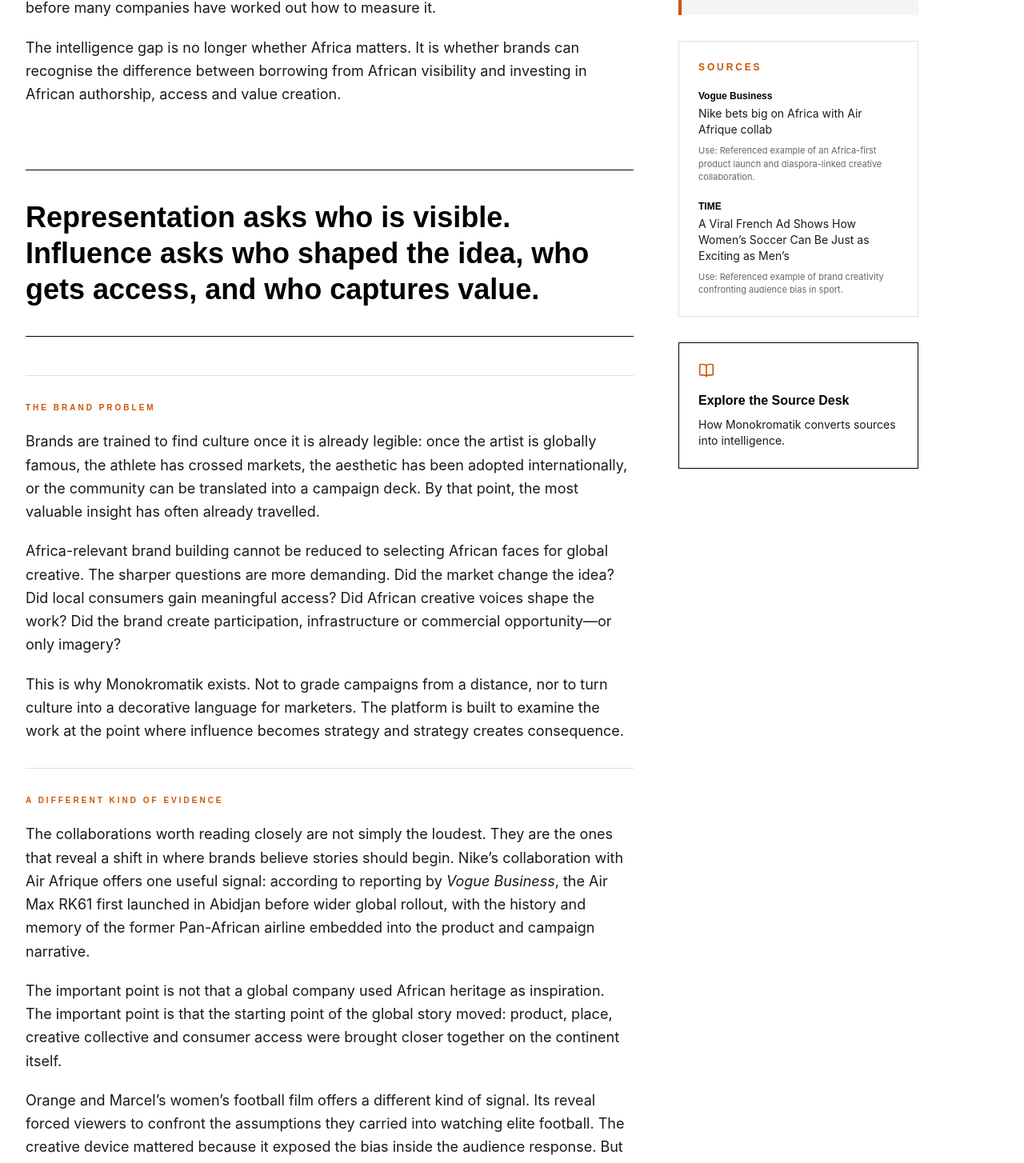
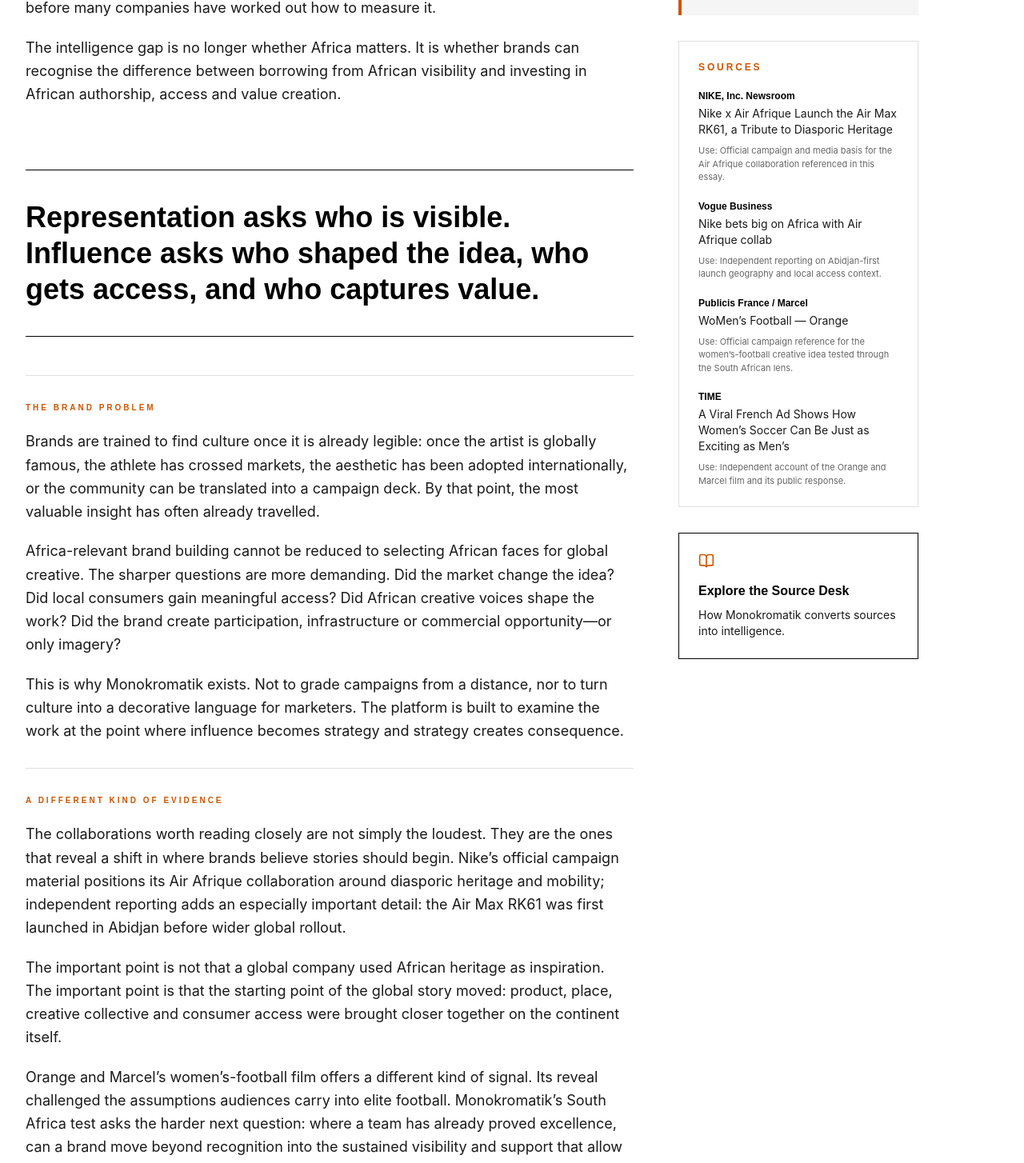
Before and after one commit to sshangasi-ux/monokromatik-production, a Next.js app: page /issues/001/the-intelligence-behind-african-influence in a window 1280 px wide. Shown: the part 1112-2566 px from the top of the page at 80% size. Built offline with nearby package versions, Linux system fonts and the light colour scheme.

Commit message:
feat: align founding essay sources to official case evidence and South Africa test

```diff
--- a/app/issues/001/the-intelligence-behind-african-influence/page.tsx
+++ b/app/issues/001/the-intelligence-behind-african-influence/page.tsx
@@ -2,16 +2,28 @@
 
 const sources = [
   {
+    publisher: 'NIKE, Inc. Newsroom',
+    label: 'Nike x Air Afrique Launch the Air Max RK61, a Tribute to Diasporic Heritage',
+    href: 'https://about.nike.com/en/newsroom/releases/nike-air-afrique-air-max-rk61-official-images',
+    use: 'Official campaign and media basis for the Air Afrique collaboration referenced in this essay.',
+  },
+  {
     publisher: 'Vogue Business',
     label: 'Nike bets big on Africa with Air Afrique collab',
     href: 'https://www.vogue.com/article/nike-bets-big-on-africa-with-air-afrique-collab',
-    use: 'Referenced example of an Africa-first product launch and diaspora-linked creative collaboration.',
+    use: 'Independent reporting on Abidjan-first launch geography and local access context.',
+  },
+  {
+    publisher: 'Publicis France / Marcel',
+    label: 'WoMen’s Football — Orange',
+    href: 'https://www.publicisgroupe.com/en/news-france/wo-mens-football-orange-marcel',
+    use: 'Official campaign reference for the women’s-football creative idea tested through the South African lens.',
   },
   {
     publisher: 'TIME',
     label: 'A Viral French Ad Shows How Women’s Soccer Can Be Just as Exciting as Men’s',
     href: 'https://time.com/6295047/viral-france-advertisement-soccer-gender-orange/',
-    use: 'Referenced example of brand creativity confronting audience bias in sport.',
+    use: 'Independent account of the Orange and Marcel film and its public response.',
   },
 ];
 
@@ -42,9 +54,9 @@
       </FeatureSection>
 
       <FeatureSection title="A different kind of evidence">
-        <p>The collaborations worth reading closely are not simply the loudest. They are the ones that reveal a shift in where brands believe stories should begin. Nike’s collaboration with Air Afrique offers one useful signal: according to reporting by <em>Vogue Business</em>, the Air Max RK61 first launched in Abidjan before wider global rollout, with the history and memory of the former Pan-African airline embedded into the product and campaign narrative.</p>
+        <p>The collaborations worth reading closely are not simply the loudest. They are the ones that reveal a shift in where brands believe stories should begin. Nike’s official campaign material positions its Air Afrique collaboration around diasporic heritage and mobility; independent reporting adds an especially important detail: the Air Max RK61 was first launched in Abidjan before wider global rollout.</p>
         <p>The important point is not that a global company used African heritage as inspiration. The important point is that the starting point of the global story moved: product, place, creative collective and consumer access were brought closer together on the continent itself.</p>
-        <p>Orange and Marcel’s women’s football film offers a different kind of signal. Its reveal forced viewers to confront the assumptions they carried into watching elite football. The creative device mattered because it exposed the bias inside the audience response. But for African markets, an idea like this also creates a harder question: can brands challenge perception without investing in the systems that allow women’s sport to be seen, attended, supported and commercially valued?</p>
+        <p>Orange and Marcel’s women’s-football film offers a different kind of signal. Its reveal challenged the assumptions audiences carry into elite football. Monokromatik’s South Africa test asks the harder next question: where a team has already proved excellence, can a brand move beyond recognition into the sustained visibility and support that allow women’s sport to keep growing?</p>
       </FeatureSection>
 
       <PullQuote>The next generation of African brand intelligence will not ask only whether a campaign travelled. It will ask what moved because the campaign existed.</PullQuote>
```
